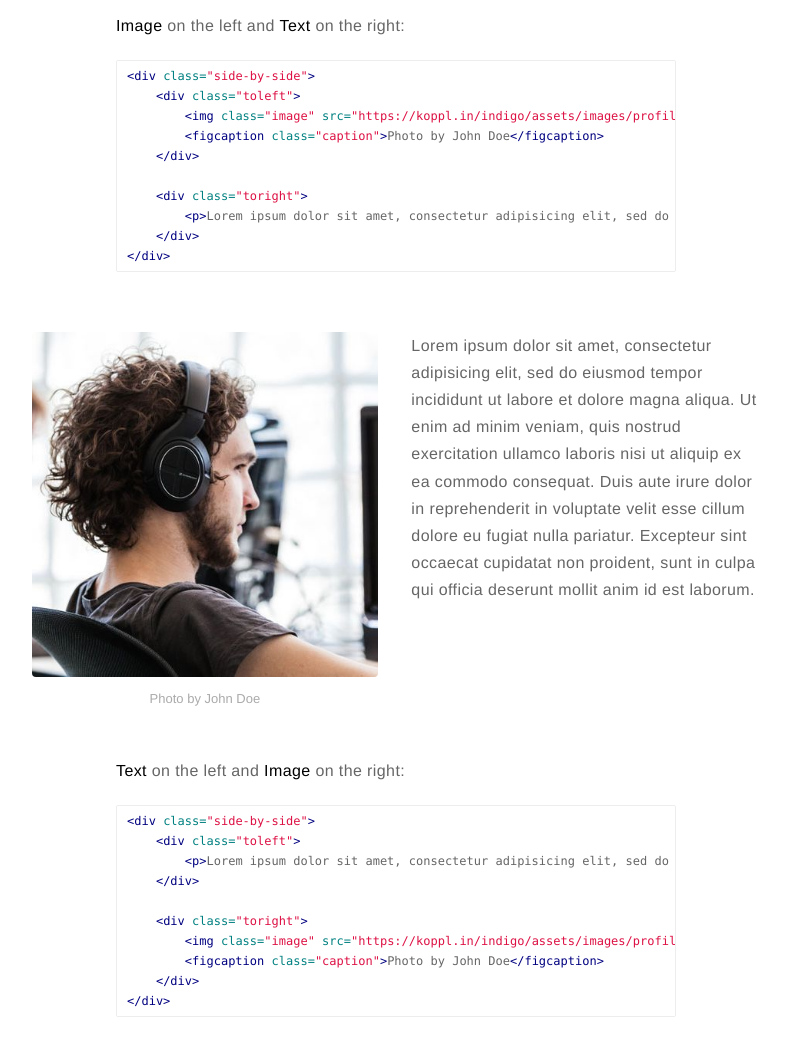
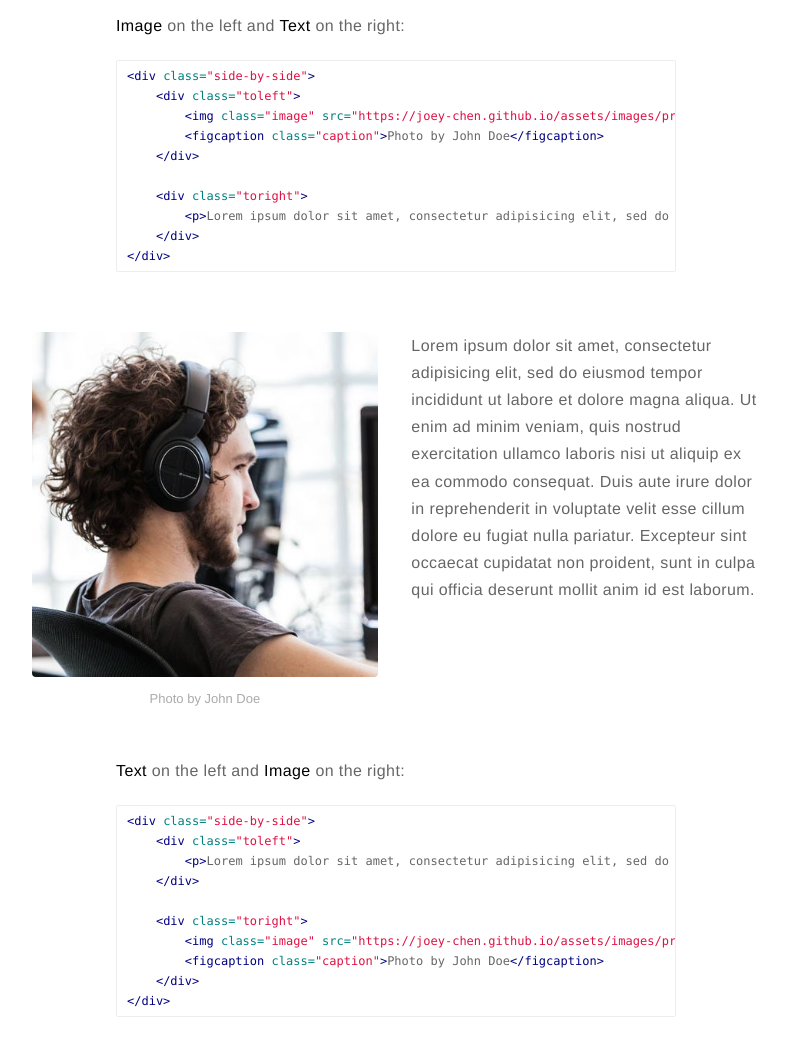
Before and after one commit to Joey-Chen/joey-chen.github.io, a Jekyll site: the page built from _posts/2015-02-24-markdown-extra-components.markdown, in a window 1280 px wide and 1400 px high, scrolled down 1068 px. Shown: the part 151-1188 px from the top of the window, without its empty margins (244-1032 px from the left). Built offline with Jekyll 4.4.1, drawn with Linux system fonts in a browser that asks for light colours; comment, search, counter and statistics services are not loaded; part of the change alters nothing that is shown.

Commit message:
修改域名地址

```diff
--- a/_config.yml
+++ b/_config.yml
@@ -16,7 +16,7 @@ resume: true
 resume-external: true
 resume-url: https://google.com/?q=my+resume
 
-url: https://koppl.in/indigo
+url: https://joey-chen.github.io
 # your url: http://USERNAME.github.io
 
 permalink: /:title/
```
